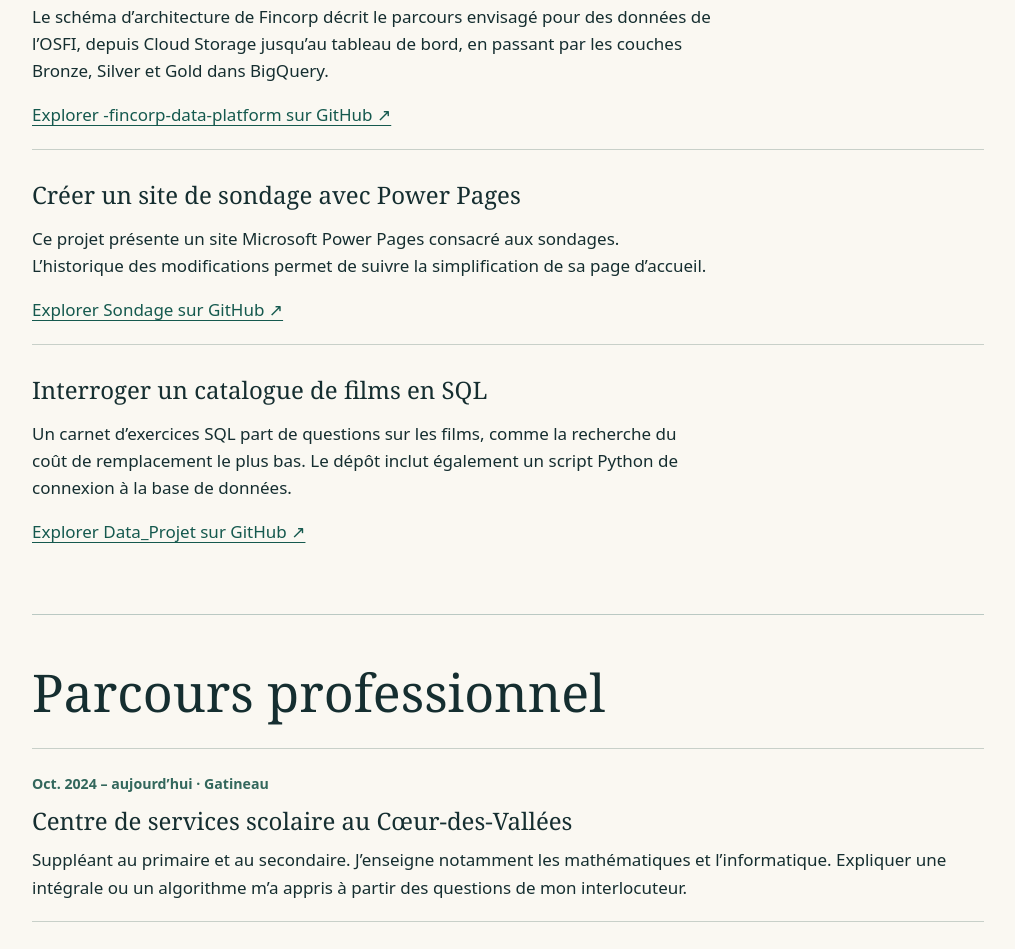
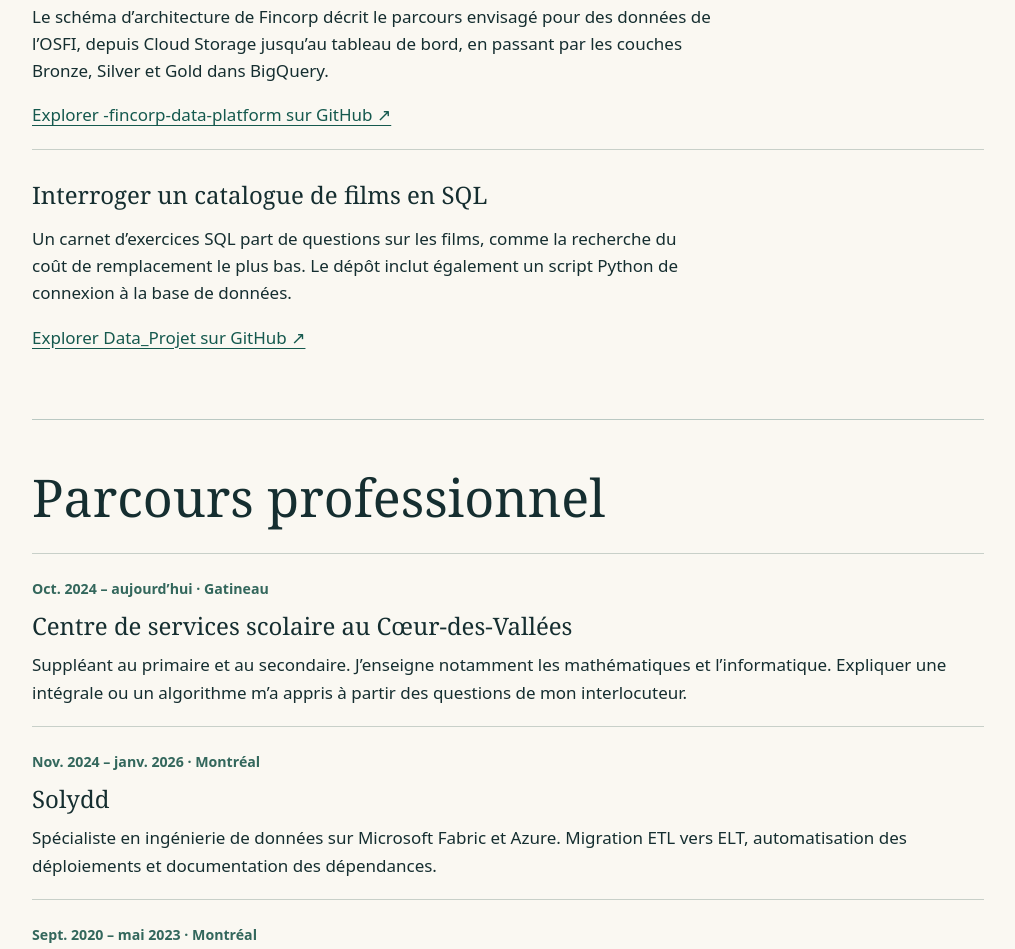
Before and after one commit to Arsene-3DA/Portfolio_Arsene_Djine, a plain HTML site: page index.html in a window 1280 px wide. Shown: the part 2211-3160 px from the top of the page, without its empty margins (132-1147 px from the left). Drawn offline with Linux system fonts and the light colour scheme.

Commit message:
Retirer Sondage des projets du portfolio

```diff
--- a/index.html
+++ b/index.html
@@ -25,7 +25,7 @@ HAVING SUM(e.montant) &lt;&gt; r.total;</code></pre></details>
 <section id="projets"><h2>Projets GitHub</h2><article><h3>Analyser des données de commerce avec Microsoft Fabric</h3><p>Commandes et produits en CSV, avis clients en JSON et journaux web constituent les jeux de données de cet atelier. Les notebooks Silver et Gold illustrent les étapes de transformation du Lakehouse.</p><a href="https://github.com/Arsene-3DA/Shopping_Data">Explorer Shopping_Data sur GitHub ↗</a></article>
 <article><h3>Réunir les données CRM et ERP</h3><p>Ce projet d’entrepôt de données rassemble deux sources métier. La procédure SQL de chargement de la couche Bronze constitue le point d’entrée pour comprendre l’alimentation de l’entrepôt.</p><a href="https://github.com/Arsene-3DA/Data_Projet_Warehouse">Explorer Data_Projet_Warehouse sur GitHub ↗</a></article>
 <article><h3>Concevoir un lac de données réglementaires sur GCP</h3><p>Le schéma d’architecture de Fincorp décrit le parcours envisagé pour des données de l’OSFI, depuis Cloud Storage jusqu’au tableau de bord, en passant par les couches Bronze, Silver et Gold dans BigQuery.</p><a href="https://github.com/Arsene-3DA/-fincorp-data-platform">Explorer -fincorp-data-platform sur GitHub ↗</a></article>
-<article><h3>Créer un site de sondage avec Power Pages</h3><p>Ce projet présente un site Microsoft Power Pages consacré aux sondages. L’historique des modifications permet de suivre la simplification de sa page d’accueil.</p><a href="https://github.com/Arsene-3DA/Sondage">Explorer Sondage sur GitHub ↗</a></article>
+
 <article><h3>Interroger un catalogue de films en SQL</h3><p>Un carnet d’exercices SQL part de questions sur les films, comme la recherche du coût de remplacement le plus bas. Le dépôt inclut également un script Python de connexion à la base de données.</p><a href="https://github.com/Arsene-3DA/Data_Projet">Explorer Data_Projet sur GitHub ↗</a></article></section>
 <section id="parcours"><h2>Parcours professionnel</h2>
 <article><small>Oct. 2024 – aujourd’hui · Gatineau</small><h3>Centre de services scolaire au Cœur-des-Vallées</h3>Suppléant au primaire et au secondaire. J’enseigne notamment les mathématiques et l’informatique. Expliquer une intégrale ou un algorithme m’a appris à partir des questions de mon interlocuteur.</article>
```
